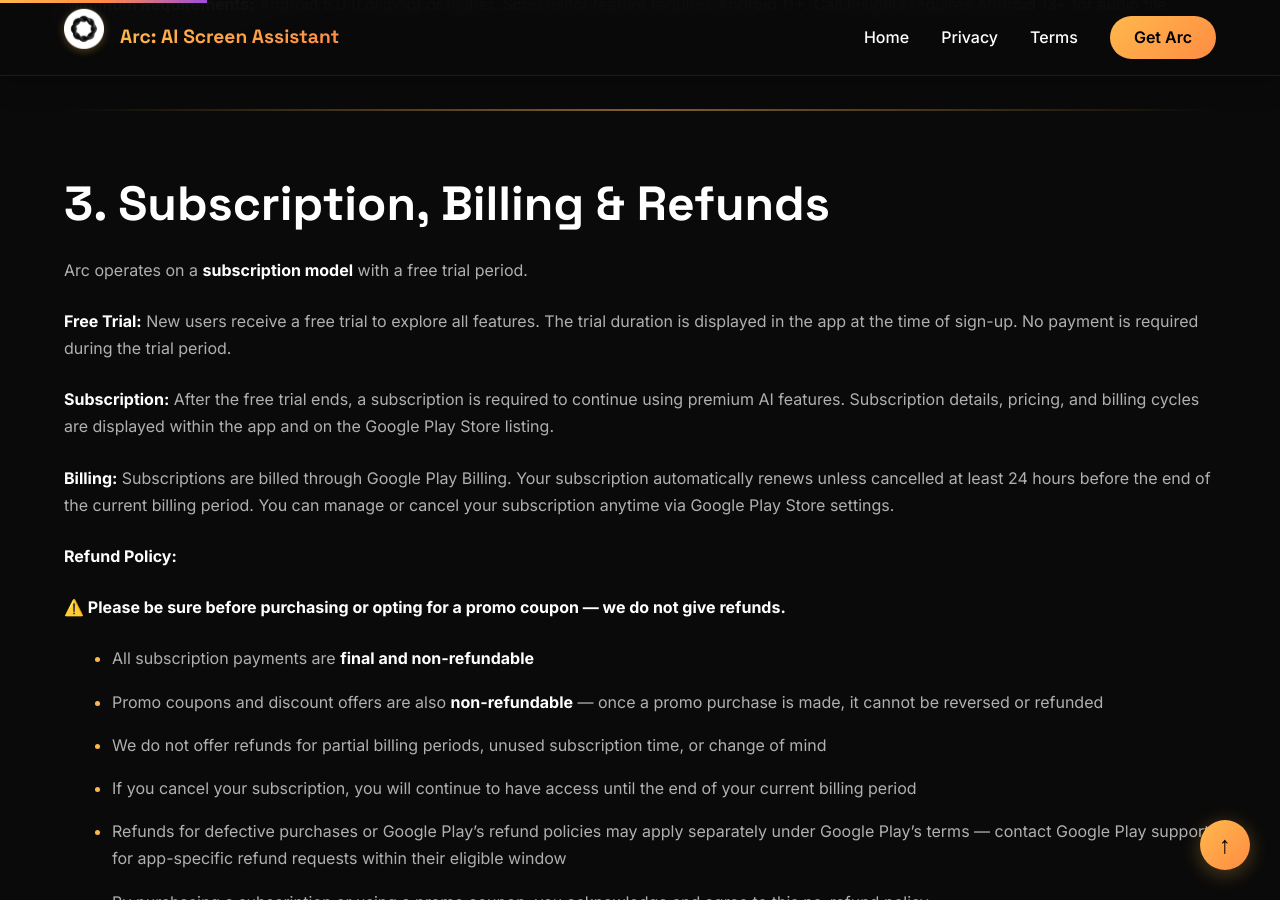
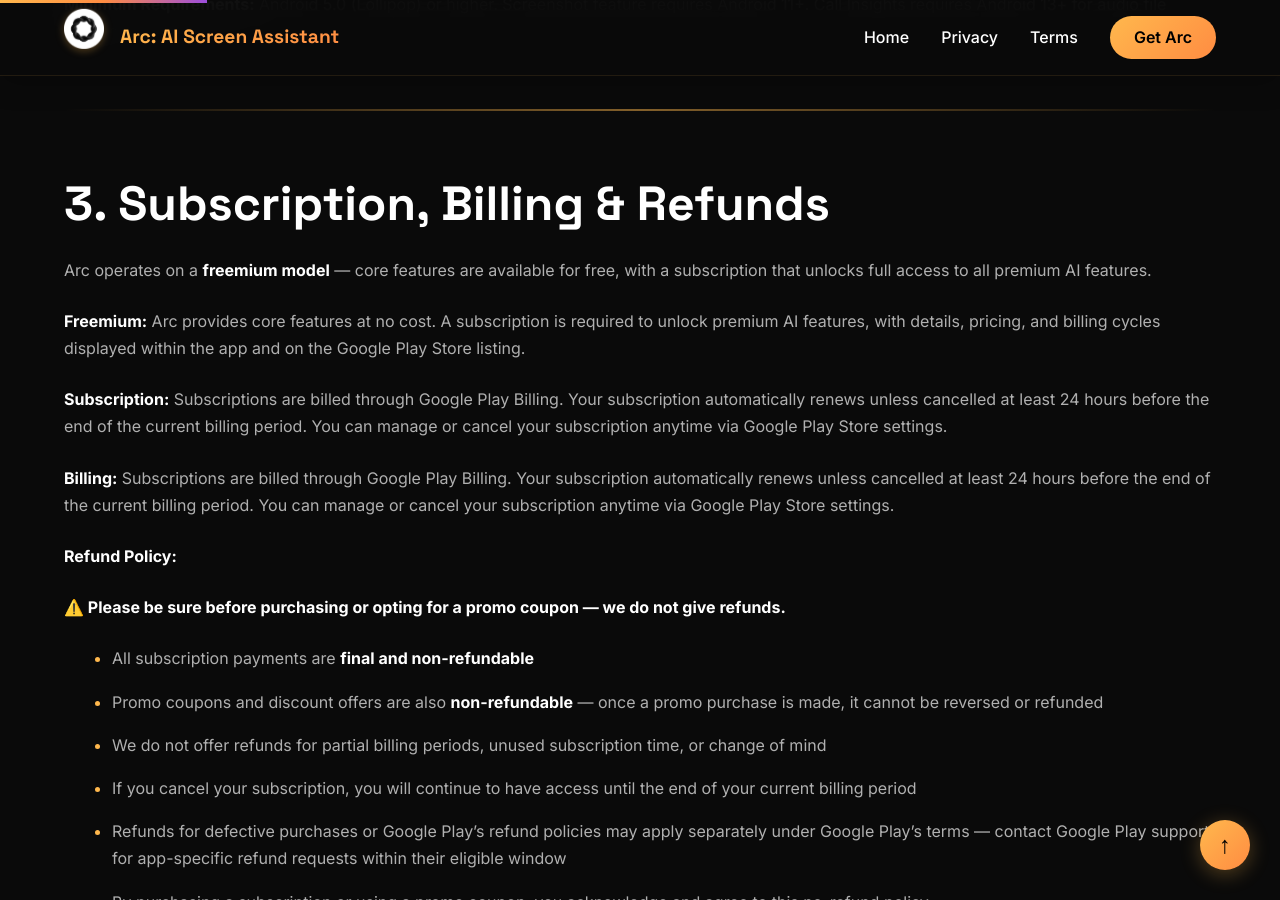
Before and after one commit to rethink-hub/arc, a Jekyll site: the page built from terms.md, in a window 1280 px wide and 900 px high, scrolled down 2606 px. Built offline with Jekyll 4.4.1, drawn with Linux system fonts in a browser that asks for light colours.

Commit message:
Switch from 'free trial' to 'freemium' model
- All mentions of 'free trial' replaced with 'freemium' terminology
- index.md: Section title → 'Freemium & Subscription', copy updated
- terms.md: Subscription section rewritten for freemium model
- privacy.md: Updated to reflect freemium + optional subscription
- _config.yml: price → 'Freemium with subscription'
- ai-summary.md: Description updated

```diff
--- a/_config.yml
+++ b/_config.yml
@@ -2,7 +2,7 @@
 
 # Site settings
 title: "Arc AI: Android AI Assistant for Workflow Automation & AI Summary"
-description: "Arc AI is a powerful Android AI assistant that provides instant AI summaries, text-to-speech, AI chat, and workflow automation. AI productivity app with free trial and custom AI actions for Android."
+description: "Arc AI is a powerful Android AI assistant that provides instant AI summaries, text-to-speech, AI chat, and workflow automation. AI productivity app with freemium features and custom AI actions for Android."
 author: "Rethink"
 tagline: "Understand Your Screen. Instantly."
 
@@ -37,7 +37,7 @@
   package: "com.rethink.arc"
   category: "Productivity"
   platform: "Android"
-  price: "Subscription with free trial"
+  price: "Freemium with subscription"
   features:
     - "AI-powered text summarization"
     - "Text-to-speech with language detection"
--- a/terms.md
+++ b/terms.md
@@ -78,11 +78,11 @@
 
 ## 3. Subscription, Billing & Refunds
 
-Arc operates on a **subscription model** with a free trial period.
+Arc operates on a **freemium model** — core features are available for free, with a subscription that unlocks full access to all premium AI features.
 
-**Free Trial:** New users receive a free trial to explore all features. The trial duration is displayed in the app at the time of sign-up. No payment is required during the trial period.
+**Freemium:** Arc provides core features at no cost. A subscription is required to unlock premium AI features, with details, pricing, and billing cycles displayed within the app and on the Google Play Store listing.
 
-**Subscription:** After the free trial ends, a subscription is required to continue using premium AI features. Subscription details, pricing, and billing cycles are displayed within the app and on the Google Play Store listing.
+**Subscription:** Subscriptions are billed through Google Play Billing. Your subscription automatically renews unless cancelled at least 24 hours before the end of the current billing period. You can manage or cancel your subscription anytime via Google Play Store settings.
 
 **Billing:** Subscriptions are billed through Google Play Billing. Your subscription automatically renews unless cancelled at least 24 hours before the end of the current billing period. You can manage or cancel your subscription anytime via Google Play Store settings.
 
```
Also changed, not shown: ai-summary.md (+1 -1 lines), index.md (+3 -3 lines), privacy.md (+1 -1 lines).
